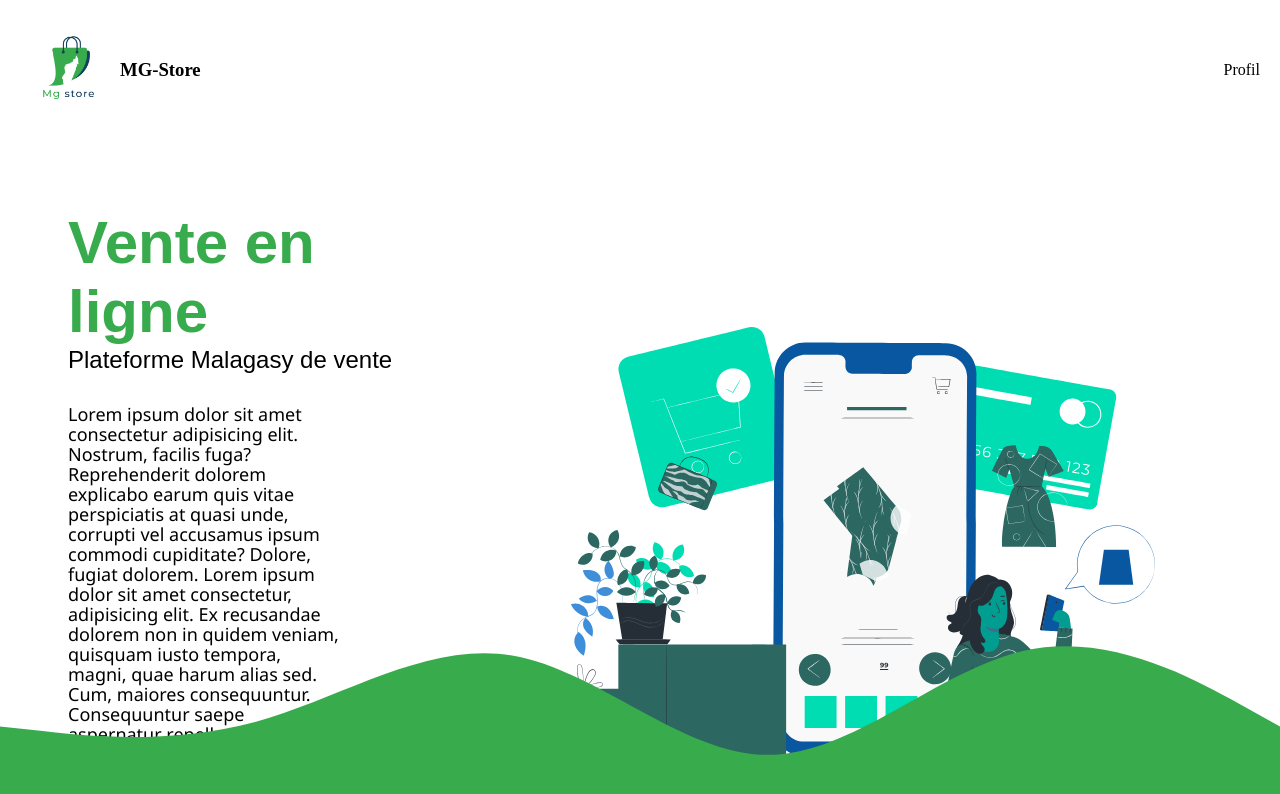
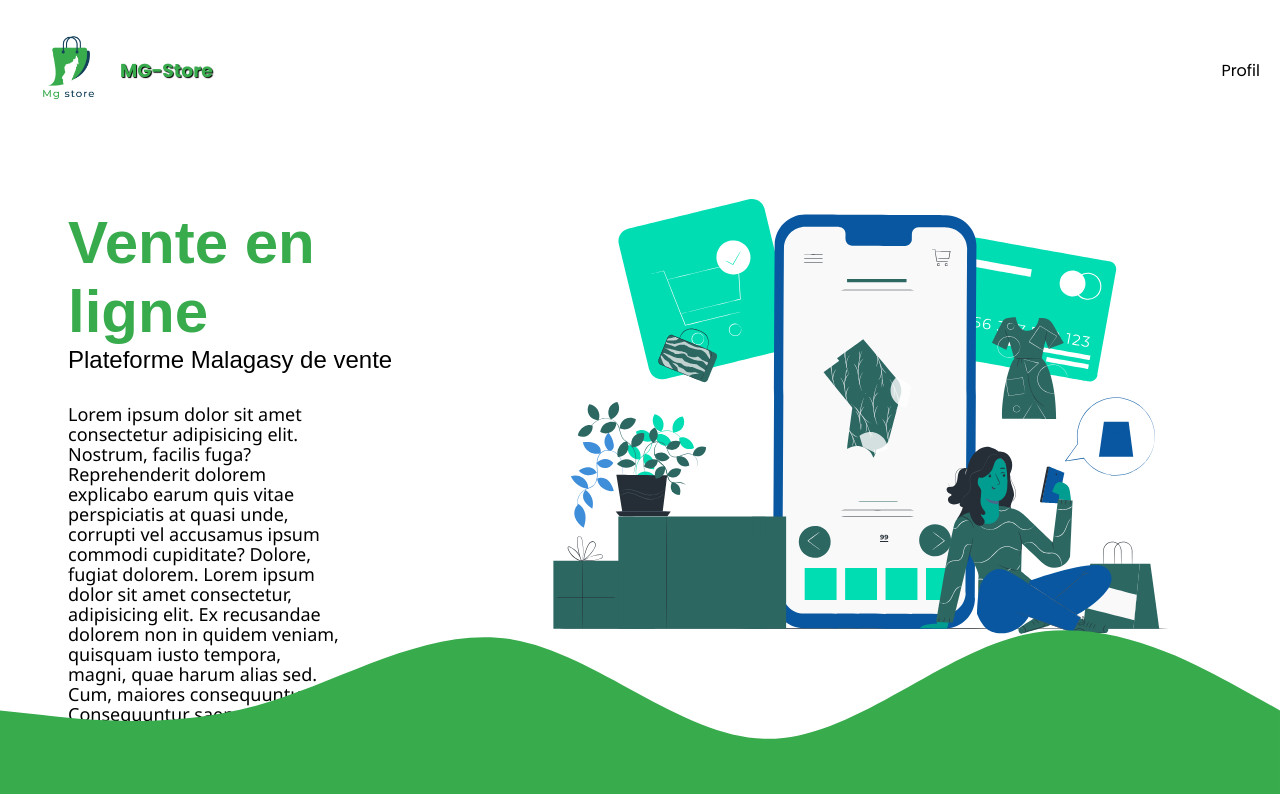
Before and after one commit to Princee04/Mg-Store, a React (Vite) app: page / in a window 1280 px wide. Shown: the top 794 px of the page. Built offline with nearby package versions, Linux system fonts and the light colour scheme.

Commit message:
ajout du font familly

```diff
--- a/index.html
+++ b/index.html
@@ -7,6 +7,9 @@
     <link rel="stylesheet" href="main.css">
     <title>Vite + React</title>
   </head>
+  <style>
+    @import url('https://fonts.googleapis.com/css2?family=Poppins:ital,wght@0,100;0,200;0,300;0,400;0,500;0,600;0,700;0,800;0,900;1,100;1,200;1,300;1,400;1,500;1,600;1,700;1,800;1,900&display=swap');
+    </style>
   <body>
     <div id="root"></div>
     <script type="module" src="/src/main.jsx"></script>
--- a/main.css
+++ b/main.css
@@ -1,12 +1,12 @@
+
 *{
     padding: 0;
     margin: 0;
     box-sizing: border-box;
+    font-family: "poppins", sans-serif;
 }
 
-body{
-    /* background-color: #38ab4d; */
-}
+
 
 .container {
     height: 100vh;
@@ -27,6 +27,11 @@ body{
     /* background-color: red; */
 }
 
+.logo h3{
+    color: #38ab4d;
+    text-shadow: 1px 1px 1px black;
+}
+
 .logo{
 
     display: flex;
@@ -38,7 +43,7 @@ body{
 
 .wave-container {
     position: relative;
-    top: -24rem;
+    top: -25rem;
 }
   /* style de l'intro */
   .intro-container {
@@ -82,8 +87,11 @@ body{
 
   /* style du lottie */
 .lottie-container{
+    position: relative;
+    top: -8rem;
+}
 
-}
+
 
 /* style du body */
 
```
